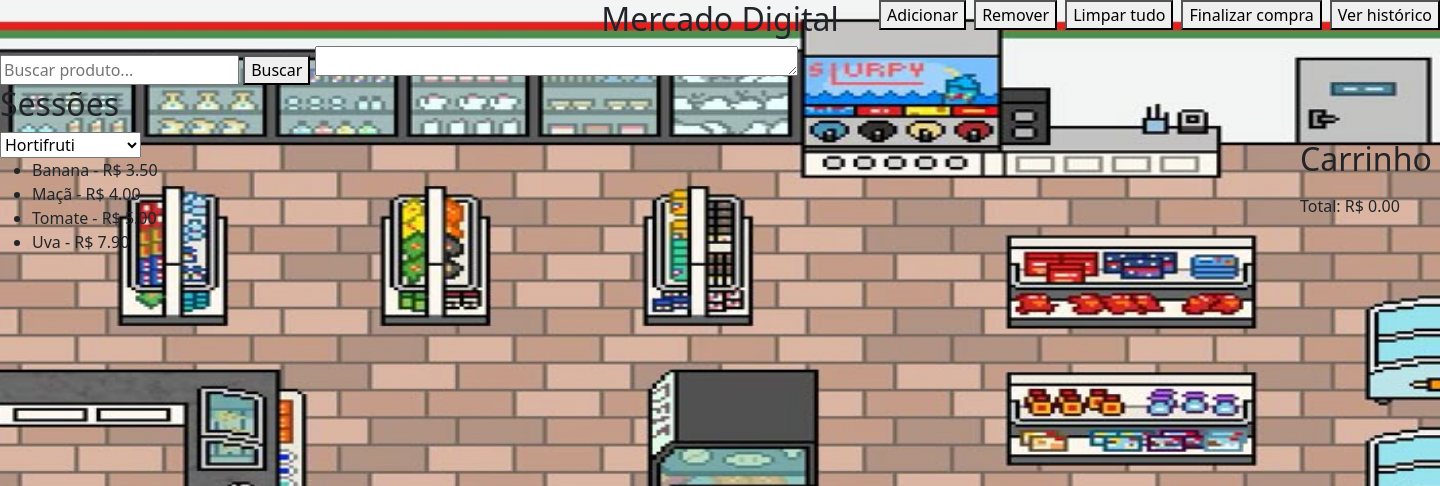
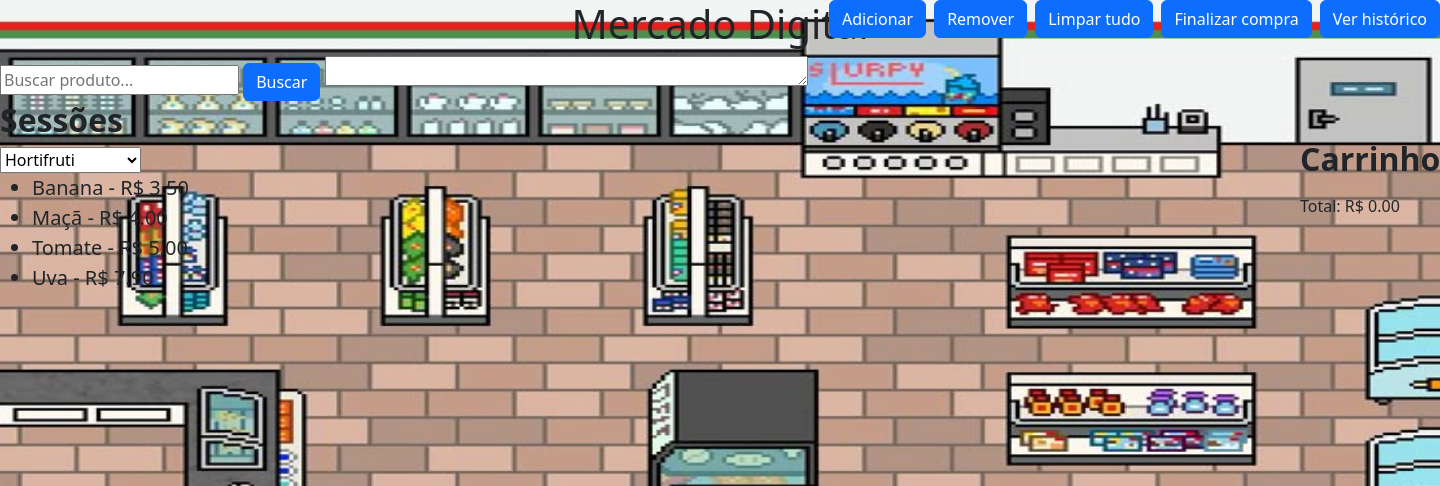
Before and after one commit to Neyvero/Site-Django-Mercado, a Django app: page /mercado/ in a window 1440 px wide. Shown: the top 486 px of the page. Run offline with Django 5.2, Linux system fonts and the light colour scheme; some libraries are stand-ins or nearby versions.

Commit message:
Adicionei alguns designs no bootstrap dos botões e textos, e modifiquei a função de ver o histórico

```diff
--- a/mercado/static/mercado/style.css
+++ b/mercado/static/mercado/style.css
@@ -38,3 +38,22 @@ li:hover {
     top: 140px;
     left: 1300px;
 }
+
+.carrinho-titulo {
+  font-size: 1.5rem;
+  font-weight: 600;
+}
+
+.sessao-titulo {
+  font-size: 1.5rem;
+  font-weight: 600;
+}
+
+.sessao-texto {
+  font-size: 1.125rem;
+  line-height: 1.4;
+}
+
+#listaProduto li {
+  font-size: 1.25rem;  /* 20px */
+}
--- a/mercado/templates/mercado/index.html
+++ b/mercado/templates/mercado/index.html
@@ -15,39 +15,61 @@
 
 <body>
 <div class="titulo">
-  <h2>Mercado Digital</h2>
+  <h2 class="fs-1" class="fw-bolder" >Mercado Digital</h2>
 </div>
   <!-- Busca de produto -->
   <input type="text" id="entryProduto" placeholder="Buscar produto..." />
-  <button id="btnBuscar">Buscar</button>
+  <button id="btnBuscar" class="btn btn-primary">Buscar</button>
   <textarea id="textResult" rows="1" cols="50" readonly></textarea>
 
   <div id="container">
     <!-- Sessões / Produtos -->
     <div>
-      <h2>Sessões</h2>
+      <h2 class="fs-2 fw-bolder sessao.titulo">Sessões</h2>
       <select id="selectSessao"></select>
       <ul id="listaProduto"></ul>
     </div>
 
     <div id="carr">
     <div class="carr-buttons">
-      <button id="btnAdd">Adicionar</button>
-      <button id="btnRemover">Remover</button>
-      <button id="btnLimpar">Limpar tudo</button>
-      <button id="btnFinalizar">Finalizar compra</button>
-      <button id="btnHistorico">Ver histórico</button>
+      <button id="btnAdd" class="btn btn-primary">Adicionar</button>
+      <button id="btnRemover" class="btn btn-primary">Remover</button>
+      <button id="btnLimpar" class="btn btn-primary">Limpar tudo</button>
+      <button id="btnFinalizar" class="btn btn-primary">Finalizar compra</button>
+      <button id="btnHistorico" class="btn btn-primary">Ver histórico</button>
     </div>
 
     <div class="carrinho">
-      <h2>Carrinho</h2>
+      <h2 class="fs-2 fw-bolder carrinho.titulo">Carrinho</h2>
       <ul id="listaCarrinho"></ul>
       <p id="labelTotal">Total: R$ 0.00</p>
     </div>
   </div>
 </div>
 
+<div id="historyModal" class="modal fade" tabindex="-1">
+  <div class="modal-dialog modal-lg">
+    <div class="modal-content">
+      <div class="modal-header">
+        <h5 class="modal-title">Histórico de Compras</h5>
+        <button type="button" class="btn-close" data-bs-dismiss="modal"></button>
+      </div>
+      <div class="modal-body" style="max-height:60vh; overflow-y:auto;">
+        <ul id="historyList" class="list-unstyled"></ul>
+      </div>
+    </div>
+  </div>
+</div>
+
+
+<div id="historyPanel" class="d-none p-3 border">
+  <h3>Histórico de Compras</h3>
+  <ul id="historyList"></ul>
+</div>
+
   <script>
+    const li = document.createElement('li');
+    li.classList.add('sessao-texto');
     // ----- Lista (contendo os valores-chave de cada item) -----
     const sessao = {
   "Hortifruti": [
@@ -211,18 +233,22 @@
     }
     //-----Puxa os dados do arquivo Historico.json
     function mostrarHistorico() {
-      const hist = JSON.parse(localStorage.getItem('historico') || '[]');
-      if (hist.length === 0) {
-        return alert('Nenhuma compra registrada ainda.');
-      }
-      let texto = '';
-      hist.forEach((c, i) => {
-        texto += `Compra ${i+1} (${new Date(c.data).toLocaleString()}):\n`;
-        c.itens.forEach(item => texto += `  • ${item}\n`);
-        texto += `Total: R$ ${c.total.toFixed(2)}\n\n`;
-      });
-      alert(texto);
-    }
+  const hist = JSON.parse(localStorage.getItem('historico') || '[]');
+  if (!hist.length) return alert('Nenhuma compra registrada ainda.');
+  const ul = document.getElementById('historyList');
+  ul.innerHTML = '';
+  hist.forEach((c,i) => {
+    const li = document.createElement('li');
+    const dt = new Date(c.data).toLocaleString();
+    li.innerHTML = `<strong>Compra ${i+1} (${dt}):</strong>
+                    <ul>${c.itens.map(item => `<li>${item}</li>`).join('')}</ul>
+                    <p>Total: R$ ${c.total.toFixed(2)}</p>
+                    <hr/>`;
+    ul.appendChild(li);
+  });
+  new bootstrap.Modal(document.getElementById('historyModal')).show();
+}
+
 
     // ----- Pesquisa via input -----
     function buscar() {
```
